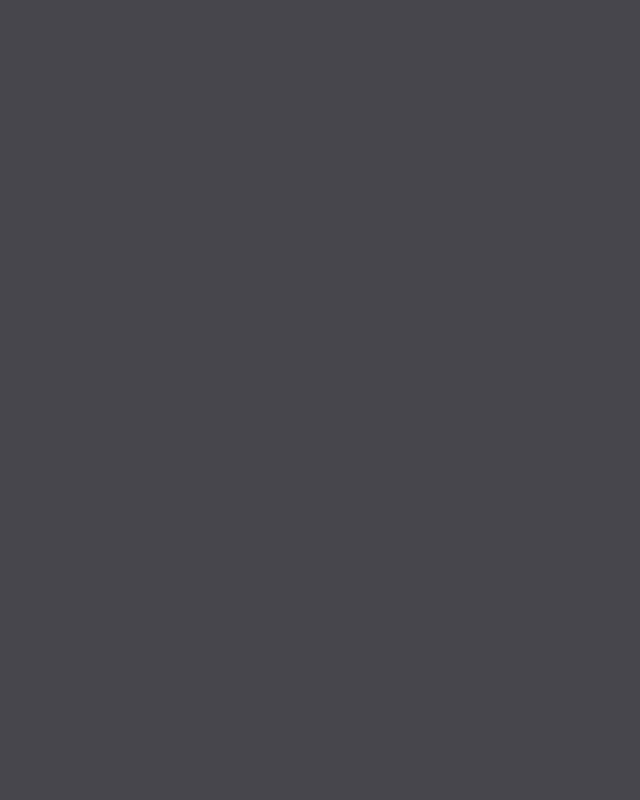
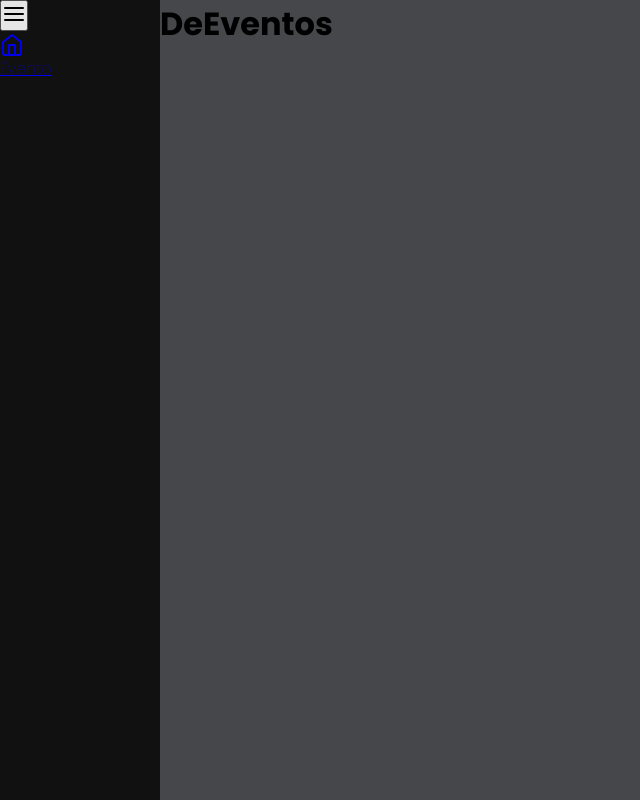
Before and after one commit to KarinaRedondo/eventos-frontend, a React (Vite) app: page /eventos in a window 1280 px wide. Before the commit this address had no page. Shown: the whole page, without its empty margins (0-640 px from the left). Built offline with nearby package versions, Linux system fonts and the light colour scheme.

Commit message:
se agg el sidebar

```diff
--- a/package.json
+++ b/package.json
@@ -13,6 +13,7 @@
     "axios": "^1.7.3",
     "react": "^18.3.1",
     "react-dom": "^18.3.1",
+    "react-feather": "^2.0.10",
     "react-router-dom": "^6.25.1"
   },
   "devDependencies": {
--- a/src/App.tsx
+++ b/src/App.tsx
@@ -1,6 +1,7 @@
 import { BrowserRouter, Route, Routes } from "react-router-dom";
 import IniciarSesion from "./vistas/iniciar-sesion";
 import Registrarse from "./vistas/registrarse";
+import Eventos from "./vistas/eventos";
 
 function App() {
   return (
@@ -9,6 +10,7 @@
         <Routes>
           <Route path="/iniciar-sesion" element={<IniciarSesion />} />
           <Route path="/registrarse" element={<Registrarse />} />
+          <Route path="/eventos" element={<Eventos />} />
         </Routes>
       </BrowserRouter>
     </>
--- /dev/null
+++ b/src/Componentes/Layout/Layout.module.css
@@ -0,0 +1,12 @@
+.layout {
+  display: flex;
+  min-height: 100vh;
+}
+.contenidoVistas {
+  flex-grow: 1;
+  padding-left: 6rem;
+  transition: margin-left 0.3s ease;
+}
+.contenidoVistasAbierto {
+  margin-left: 16rem;
+}
--- /dev/null
+++ b/src/Componentes/Layout/index.tsx
@@ -0,0 +1,27 @@
+import React, { useState } from "react";
+import styles from "./Layout.module.css";
+import Sidebar from "../Sidebar";
+
+interface Props {
+  children: React.ReactNode;
+}
+const Layout = ({ children }: Props) => {
+  const [open, setOpen] = useState(false);
+  const verSidebar = () => {
+    setOpen(!open);
+  };
+  return (
+    <div className={styles.layout}>
+      <Sidebar abrirSidebar={true} altenarSidebar={verSidebar} />
+      <div
+        className={`${styles.contenidoVistas}${
+          open ? styles.contenidoVistasAbierto : ""
+        }`}
+      >
+        {children}
+      </div>
+    </div>
+  );
+};
+
+export default Layout;
--- /dev/null
+++ b/src/Componentes/Sidebar/Sidebar.module.css
@@ -0,0 +1,25 @@
+.sidebar {
+  height: 100vh;
+  position: fixed;
+  top: 0;
+  left: 0;
+  background-color: #111;
+  overflow-x: hidden;
+  transition: width 0.3s ease;
+}
+.sidebarAbierto {
+  width: 16rem;
+}
+.sidebarCerrado {
+  width: 6rem;
+}
+.icono{
+    min-width: 2.4rem;
+    width: 2.4rem;
+    height: 2.4rem;
+    display: flex;
+    justify-content: center;
+    align-items: center;
+    margin-right: 1rem;
+    transition: margin 0.3s ease;
+}
--- /dev/null
+++ b/src/Componentes/Sidebar/index.tsx
@@ -0,0 +1,30 @@
+import styles from "./Sidebar.module.css";
+import { Menu, Home } from "react-feather";
+import { Link } from "react-router-dom";
+interface Props {
+  abrirSidebar: boolean;
+  altenarSidebar: () => void;
+}
+const Sidebar = ({ abrirSidebar, altenarSidebar }: Props) => {
+  return (
+    <div
+      className={`${styles.sidebar} ${
+        abrirSidebar ? styles.sidebarAbierto : styles.sidebarCerrado
+      }`}
+    >
+      <div className={styles.headerSidebar}>
+        <button onClick={altenarSidebar}>
+          <Menu></Menu>
+        </button>
+      </div>
+      <Link to={"/eventos"}>
+        <span className={styles.icono}>
+          <Home />
+        </span>
+        <span className={styles.nombreVista}>Evento</span>
+      </Link>
+    </div>
+  );
+};
+
+export default Sidebar;
--- a/src/servicios/login/index.ts
+++ b/src/servicios/login/index.ts
@@ -1,7 +1,10 @@
 import { urlApi } from "../../api";
-import { LoginDto } from "../../models/login";
 
-export const iniciarSesionApi = async (login: LoginDto) =>{
-   const {data} = await urlApi.post("/iniciar-sesion", login);
-return data;
-}
+export const iniciarSesionApi = async (login: {
+  correo: string;
+  contraseña: string;
+}) => {
+  const { data } = await urlApi.post("/iniciar-sesion", login);
+  localStorage.setItem("Usuario", JSON.stringify(data));
+  return data;
+};
--- /dev/null
+++ b/src/vistas/eventos/index.tsx
@@ -0,0 +1,12 @@
+import React from "react";
+import Layout from "../../Componentes/Layout";
+
+const Eventos = () => {
+  return (
+    <Layout>
+      <h1>vistasDeEventos</h1>
+    </Layout>
+  );
+};
+
+export default Eventos;
--- a/src/vistas/iniciar-sesion/index.tsx
+++ b/src/vistas/iniciar-sesion/index.tsx
@@ -2,15 +2,20 @@
 import style from "./IniciarSesion.module.css";
 import { BotonComponente } from "../../Componentes/ui/boton";
 import { iniciarSesionApi } from "../../servicios/login";
+import { useNavigate } from "react-router-dom";
 
 const IniciarSesion = () => {
-  const [correoElectronico, setCorreoElectronico] = useState("");
+  const redireccion = useNavigate();
+  const [correo, setCorreo] = useState("");
   const [contraseña, setContraseña] = useState("");
-  const loginPeticion = () => {
-    iniciarSesionApi({
+  const loginPeticion = async () => {
+    const data = await iniciarSesionApi({
       correo,
       contraseña,
     });
+    if (data) {
+      redireccion("/eventos");
+    }
   };
   return (
     <div className={style.contenedor_iniciar_sesion}>
@@ -22,8 +27,8 @@
           <input
             type="text"
             placeholder="Ingresa tu correo"
-            value={correoElectronico}
-            onChange={(e) => setCorreoElectronico(e.target.value)}
+            value={correo}
+            onChange={(e) => setCorreo(e.target.value)}
           />
           <input
             type="text"
@@ -31,10 +36,7 @@
             value={contraseña}
             onChange={(e) => setContraseña(e.target.value)}
           />
-          <input type="text" />
-          <BotonComponente label="Inicia sesion"
-          onClick= {loginPeticion}
-          />
+          <BotonComponente label="Inicia sesion" onClick={loginPeticion} />
         </div>
       </div>
 
```
Also changed, not shown: src/vistas/eventos/Eventos.module.css (added), 1 other file (tests, documents, lock files or other folders).
